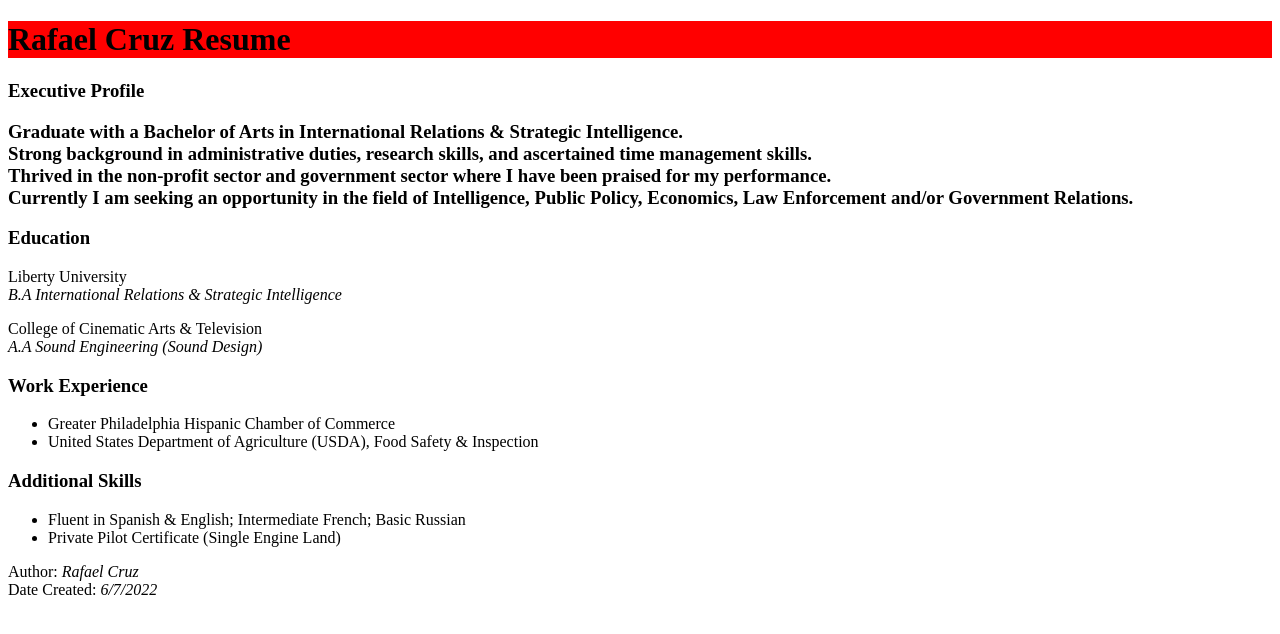
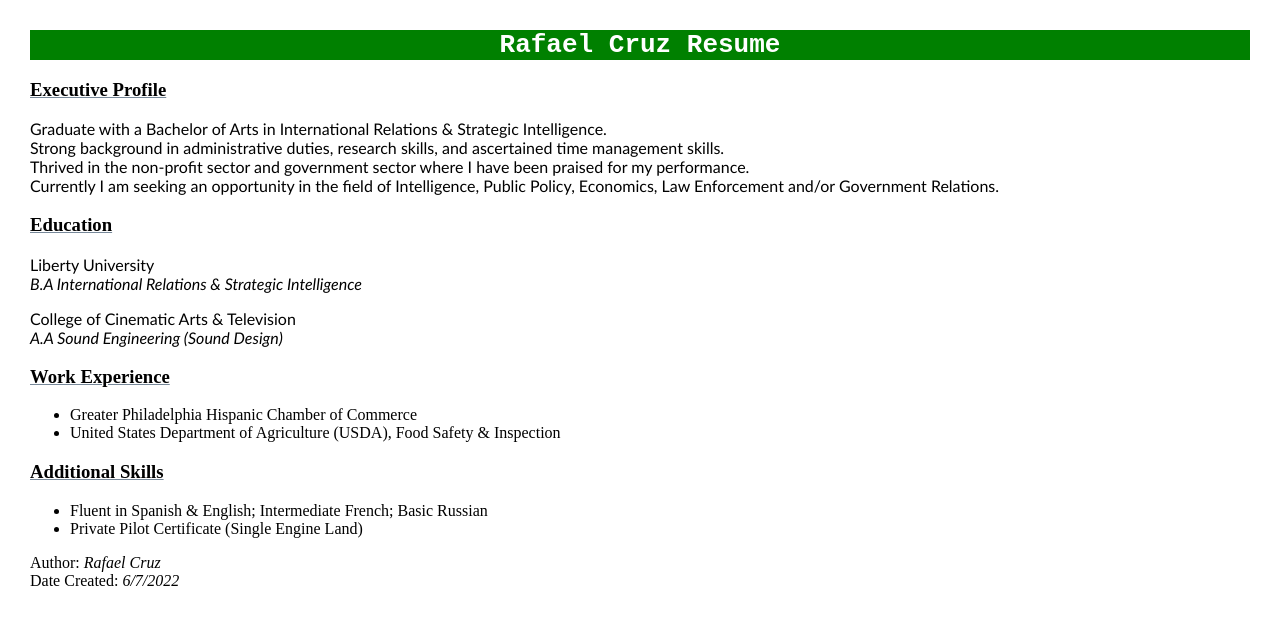
Before and after one commit to PHL-LC101-April22/js-assignment-4-html-me-something-Rafycruz23, a website: page index.html in a window 1280 px wide. Drawn offline with Linux system fonts and the light colour scheme.

Commit message:
added additional styling at CSS

```diff
--- a/index.html
+++ b/index.html
@@ -9,7 +9,7 @@
 
    <h1 id="mainHeading">Rafael Cruz Resume</h1>
 
-   <h3> Executive Profile<h3>
+   <h3> Executive Profile</h3>
       <p id="executive">Graduate with a Bachelor of Arts in International Relations & Strategic Intelligence.<br>
       Strong background in administrative duties, research skills, and ascertained time management skills.<br>
       Thrived in the non-profit sector and government sector where I have been praised for my performance. <br>
@@ -17,7 +17,7 @@
       Law Enforcement and/or Government Relations.</p>
 
    <h3>Education</h3>
-      <p id="testP" class="funParagraph">Liberty University<br><em>B.A International Relations & Strategic Intelligence</em></p>
+      <p id="testP", class="funParagraph">Liberty University<br><em>B.A International Relations & Strategic Intelligence</em></p>
       <p id="education">College of Cinematic Arts & Television<br><em>A.A Sound Engineering (Sound Design)</em></p>
 
    <h3> Work Experience</h3>
--- a/styles.css
+++ b/styles.css
@@ -1,12 +1,24 @@
 /* Write your CSS here! */
 body {
-    margin: 8px;
+    margin: 30px;
   }
 
+h3{
+text-decoration: underline;
+text-decoration-color: lightslategray;
+  }
+
+p {
+  font-family: 'Gill Sans', 'Gill Sans MT', Calibri, 'Trebuchet MS', sans-serif;
+}
+
 #mainHeading {
-background-color: red;
-};
+background-color: green;
+font-family: monospace;
+text-align: center;
+color: white;
+}
 
-testP.funParagraph {
-    background-color: green;
+.funParagraph {
+  ;
 }
```
